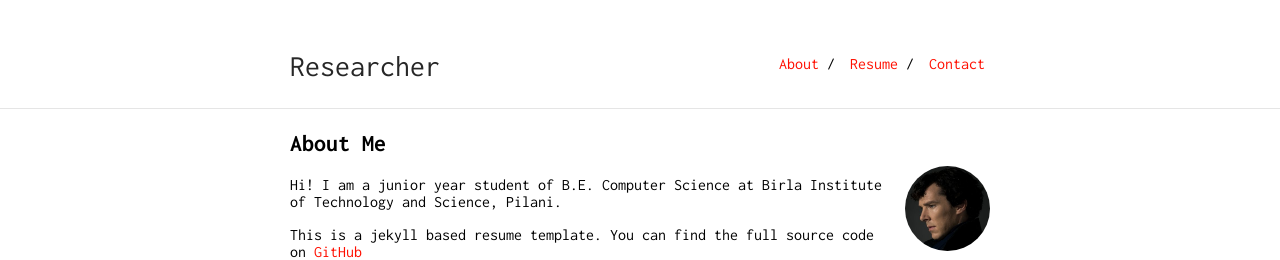
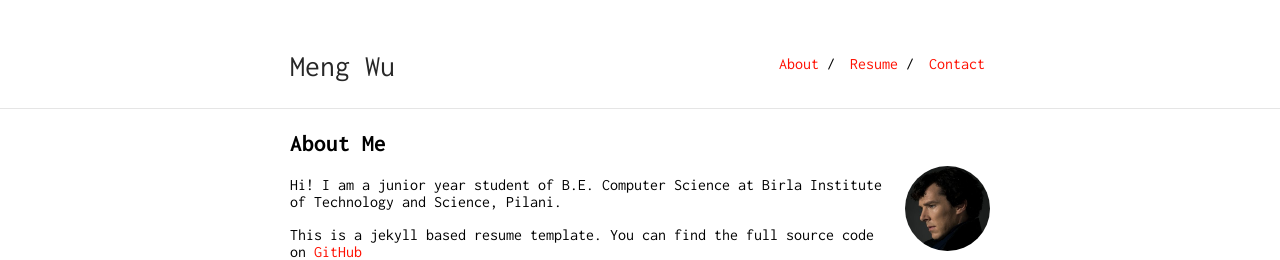
Before and after one commit to wum5/wum5.github.io, a Jekyll site: the page built from index.md, in a window 1280 px wide. Shown: the top 260 px of the page. Built offline with Jekyll 4.4.1, drawn with Linux system fonts in a browser that asks for light colours; our own code applies the rules of GitHub Pages for plain Markdown files.

Commit message:
try template

```diff
--- a/_config.yml
+++ b/_config.yml
@@ -1,5 +1,5 @@
-title: Researcher
-url: "https://wum5.github.io"
+title: Meng Wu
+url: "http://ankitsultana.com"
 baseurl: "/researcher"
 
 markdown: kramdown
```
